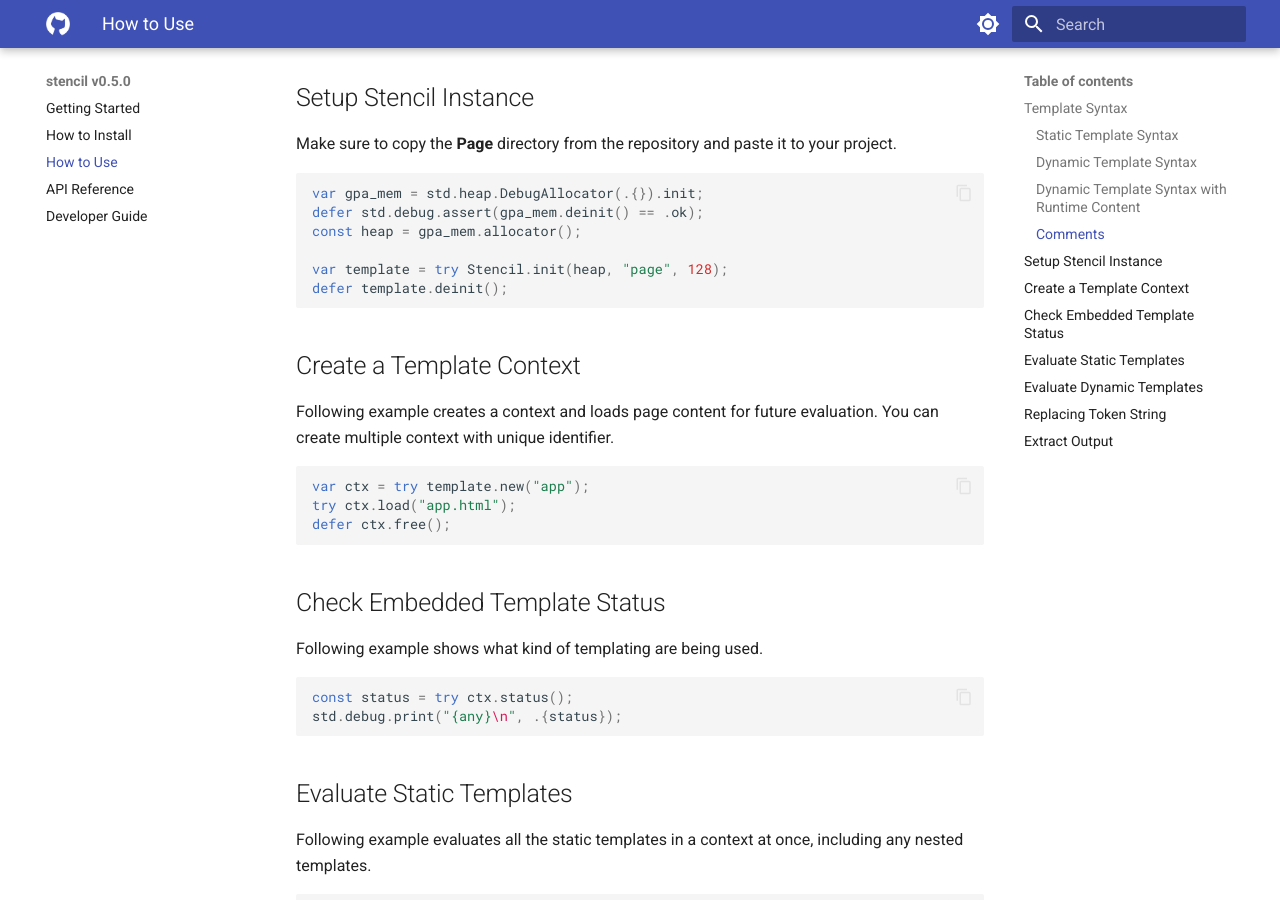
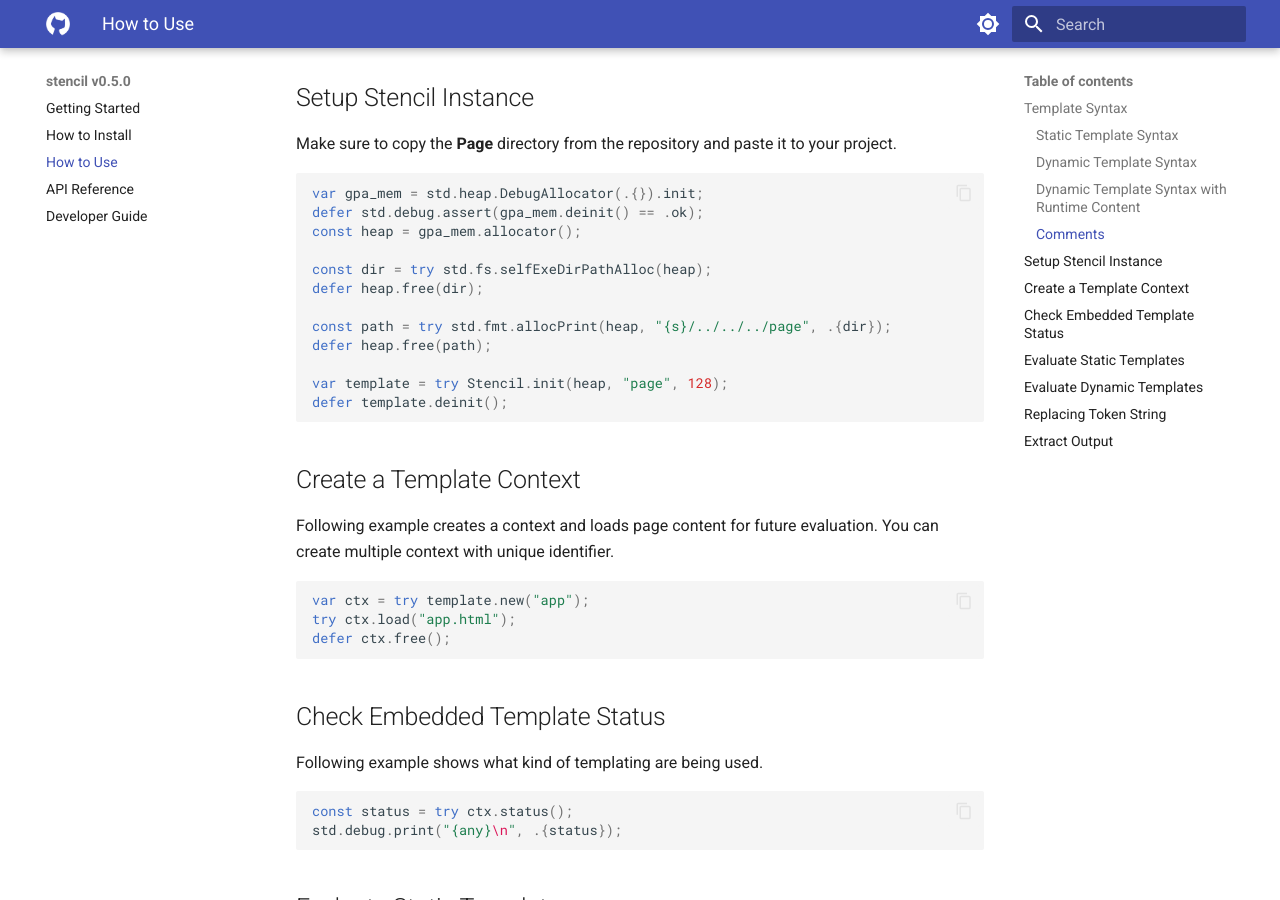
Before and after one commit to bitlaab-bolt/stencil, an MkDocs documentation site: the page built from docs/usage.md, in a window 1280 px wide and 900 px high, scrolled down 1039 px. Built offline with MkDocs 1.6.1 and Material for MkDocs 9.7.7, drawn with Linux system fonts in a browser that asks for light colours.

Commit message:
minor doc adjustment

```diff
--- a/docs/usage.md
+++ b/docs/usage.md
@@ -51,6 +51,12 @@ Make sure to copy the **Page** directory from the repository and paste it to you
 var gpa_mem = std.heap.DebugAllocator(.{}).init;
 defer std.debug.assert(gpa_mem.deinit() == .ok);
 const heap = gpa_mem.allocator();
+
+const dir = try std.fs.selfExeDirPathAlloc(heap);
+defer heap.free(dir);
+
+const path = try std.fmt.allocPrint(heap, "{s}/../../../page", .{dir});
+defer heap.free(path);
 
 var template = try Stencil.init(heap, "page", 128);
 defer template.deinit();
```
Also changed, not shown: 1 other file.
